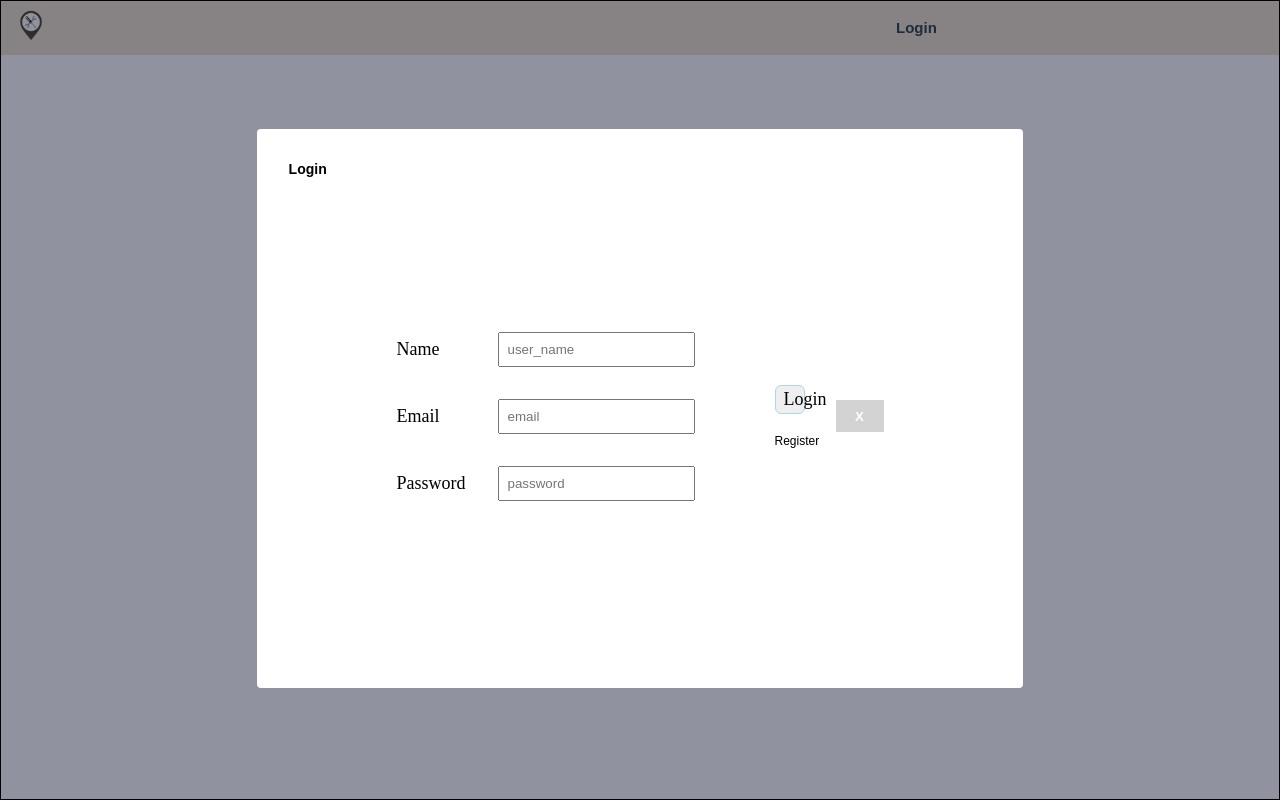
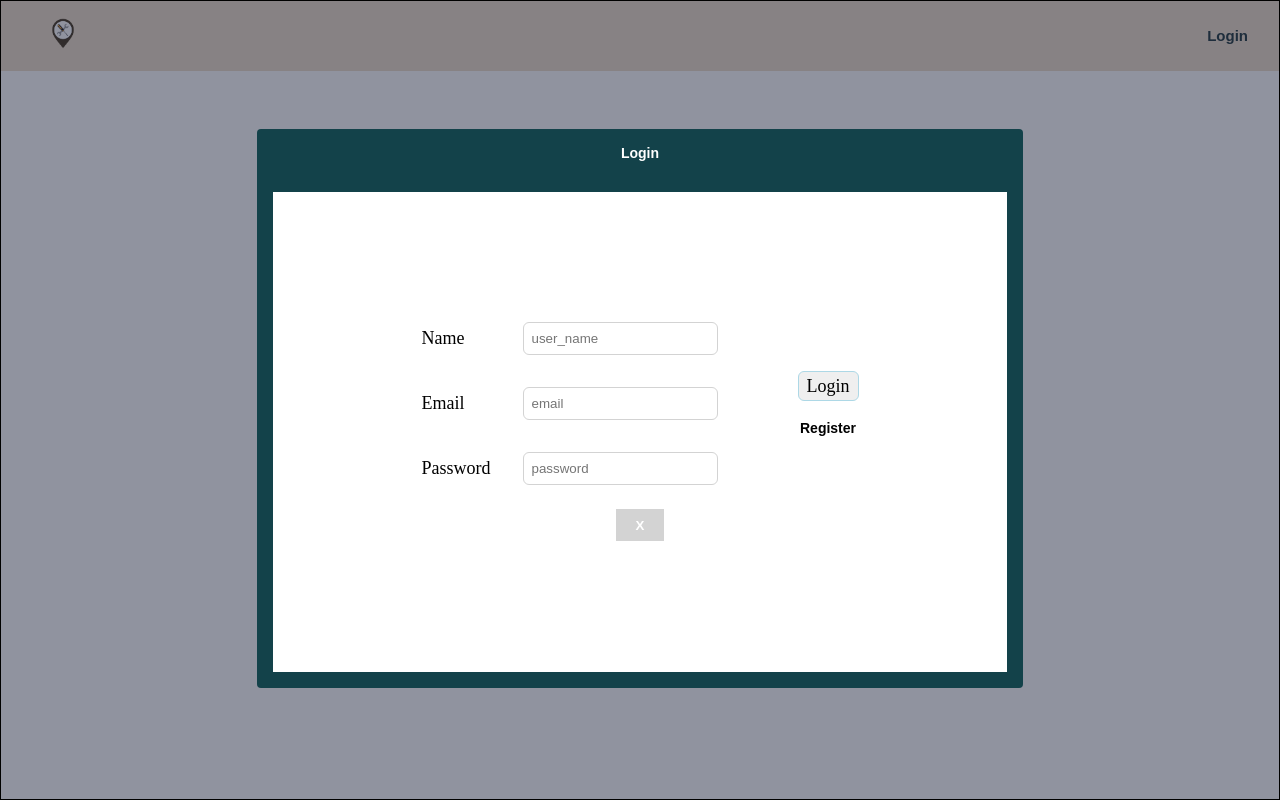
Before and after one commit to reema-susanroy/reema-susanroy-capstone-project, a React (Create React App) app: page /register in a window 1280 px wide. Both pictures are taken after a click on the element "Login". Shown: the top 800 px of the page. Built offline with nearby package versions, Linux system fonts and the light colour scheme.

Commit message:
Update dashboard style

```diff
--- a/src/components/Header/Header.scss
+++ b/src/components/Header/Header.scss
@@ -8,6 +8,8 @@
     // background-color: #34a5cdcc;
     background-color: #edddc8;
     color: #1a3238;
+    justify-content: space-between;
+    padding: 1rem 2rem;
 
     &__logo {
         //
@@ -30,18 +32,32 @@
 
 .navbar__side-container {
     display: flex;
-    width: 50%;
+    // width: 50%;
     gap: 1rem;
 
     @include tablet {
-        width: 20%;
+        // width: 20%;
     }
 }
 
 .navbar__welcome {
     font-size: 15px;
     align-items: center;
-    display: flex
+    display: flex;
+    position: relative;
+    text-decoration: none;
+
+    &:hover::after {
+        content: '';
+        display: block;
+        position: absolute;
+        bottom: 0;
+        left: 0;
+        width: 100%;
+        height: 2px;
+        background-color: #13424a;
+        animation: underline 0.3s ease-in-out forwards;
+    }
 }
 
 .navbar__menu--item {
@@ -133,7 +149,7 @@
 }
 
 .dashboard {
-    @include tablet{
+    @include tablet {
         position: absolute;
         bottom: 23rem;
         padding: 1rem;
@@ -142,7 +158,7 @@
 }
 
 .providers {
-    @include tablet{
+    @include tablet {
         position: absolute;
         bottom: 20rem;
         padding: 1rem;
--- a/src/components/LoginPopUp/LoginPopUp.jsx
+++ b/src/components/LoginPopUp/LoginPopUp.jsx
@@ -4,6 +4,7 @@ import { useNavigate } from "react-router";
 import { NavLink } from "react-router-dom";
 import '../../pages/Login/Login.scss';
 import { useAuth } from '../../utils/AuthContext';
+import logo from '../../assets/images/slogan.png'
 
 function LoginPopUp({ provider, providerId, onClose }) {
     const { login } = useAuth();
@@ -53,10 +54,10 @@ function LoginPopUp({ provider, providerId, onClose }) {
         }
     };
 
-    const handleNameChange = (value) => {setName(value)}
-    const handleEmailChange = (value) => {setEmail(value)}
-    const handlePasswordChange = (value) => {setPassword(value)}
-    const handleConfirmPasswordChange = (value) => {setConfirmPassword(value)}
+    const handleNameChange = (value) => { setName(value) }
+    const handleEmailChange = (value) => { setEmail(value) }
+    const handlePasswordChange = (value) => { setPassword(value) }
+    const handleConfirmPasswordChange = (value) => { setConfirmPassword(value) }
 
     const Validate = () => {
         if (password !== confirmPassword) {
@@ -101,14 +102,19 @@ function LoginPopUp({ provider, providerId, onClose }) {
     };
 
 
-    const handleRegister = () => {setToLogin(false);}
-    const handleLogin = () => {setToLogin(true)}
-    const closePopup = () => {onClose();}
+    const handleRegister = () => { setToLogin(false); }
+    const handleLogin = () => { setToLogin(true) }
+    const closePopup = () => { onClose(); }
     return (
         <>
             {toLogin &&
                 <section className="popup--modal">
-                    <h3>Login</h3>
+                    <h3 className="popup--modal__title">Login</h3>
+                    {/* <section className="popup--modal__logo">
+                        <div className="popup--modal__logo-cont">
+                            <img src={logo} alt="logo" />
+                        </div>
+                    </section> */}
                     <div className="login-container">
                         <form onSubmit={handleFormLogin} className='login__form'>
                             <section className='login__form__cont'>
@@ -135,7 +141,7 @@ function LoginPopUp({ provider, providerId, onClose }) {
                             <section className='login__form--button'>
                                 <button className='login__form--button--item' type="submit" >Login</button>
                                 {/* <p className='login__form--button--text'> New User? <strong><NavLink to={'/register'} className='login__form--button--navink'>Register</NavLink> </strong> instead !</p> */}
-                                <p onClick={handleRegister}>Register</p>
+                                <p onClick={handleRegister} className="login__form--button--next">Register</p>
                             </section>
                             {/* <section>
                                 <button onClick={closePopup} className='modal__button'>X</button>
@@ -143,6 +149,7 @@ function LoginPopUp({ provider, providerId, onClose }) {
                         </form>
                         {loginSuccess &&
                             <section>
+
                                 <button onClick={closePopup} className='modal__button'>X</button>
                             </section>
                         }
@@ -152,7 +159,7 @@ function LoginPopUp({ provider, providerId, onClose }) {
 
             {!toLogin &&
                 <section className="popup--modal">
-                    <h3>Register</h3>
+                    <h3 className="popup--modal__title">Register</h3>
                     <div className="login-container">
                         <form onSubmit={handleFormRegister} className='login__form'>
                             <section className='login__form__cont'>
@@ -181,7 +188,7 @@ function LoginPopUp({ provider, providerId, onClose }) {
                             <section className='login__form--button'>
                                 <button className='login__form--button--item' type="submit" >Register</button>
                                 {/* <p className='login__form--button--text'> New User? <strong><NavLink to={'/register'} className='login__form--button--navink'>Register</NavLink> </strong> instead !</p> */}
-                                <p onClick={handleLogin}>Login</p>
+                                <p onClick={handleLogin} className="login__form--button--next">Login</p>
                             </section>
 
                             {!registerSuccess &&
--- a/src/pages/Booking/Booking.scss
+++ b/src/pages/Booking/Booking.scss
@@ -104,6 +104,7 @@
         background-color: lightgray;
         color: white;
         font-weight: bolder;
+        margin-top: 1.5rem;
 
         @include tablet {
             width: 3rem;
--- a/src/pages/Login/Login.scss
+++ b/src/pages/Login/Login.scss
@@ -34,8 +34,10 @@
     justify-content: center;
     align-items: center;
     height: 70vh;
-    /* Adjust as needed */
-
+    // background-color: #95795d;
+    background-color: #ffffff;
+    display: flex;
+    flex-direction: column;
     @include tablet {
         height: 60vh;
     }
@@ -57,6 +59,13 @@ form {
 
 .login__form--input {
     padding: .5rem;
+    border: 1px solid lightgray;
+    border-radius: 6px;
+    outline: none;
+    &:focus {
+        border: 2px solid #13424a;
+        // outline: blue;
+    }
 }
 
 .login__form--button {
@@ -72,6 +81,7 @@ form {
         // align-items: center;
         // align-items: start;
         justify-content: center;
+        align-items: center;
     }
 
     &--item {
@@ -81,23 +91,27 @@ form {
         color: black;
         border: 1px solid lightblue;
         padding: .2rem .5rem;
-        width: 50%;
+        // width: 50%;
         border-radius: 6px;
         text-align: center;
     }
 
-    &--text {}
+    &--next {
+        font-size: 14px;
+    font-weight: 600;
+    }
 
-    &--navink {
-        // list-style-type: none;
-        text-decoration: none;
-        color: black;
-        cursor: pointer;
+    // &--navink {
+    //     // list-style-type: none;
+    //     @include active-input();
+    //     text-decoration: none;
+    //     color: black;
+    //     cursor: pointer;
 
-        &:hover {
-            color: blue;
-        }
-    }
+    //     &:hover {
+    //         color: blue;
+    //     }
+    // }
 }
 
 .errorMessage {
@@ -105,7 +119,8 @@ form {
 }
 
 .popup--modal {
-    background-color: white;
+    // background-color: white;
+    background-color: #95795d;
     padding: 1.25rem;
     width: 90%;
     height: 100%;
@@ -113,6 +128,7 @@ form {
     display: flex;
     flex-direction: column;
     justify-content: space-between;
+    background-color: #13424a;
 
     @include tablet {
         // bottom: 20rem;
@@ -122,11 +138,19 @@ form {
         height: 70%;
         margin: auto;
         margin-top: 16vh;
-        padding: 2rem;
+        padding: 1rem;
     }
 
     @include desktop {
         width: 60%;
         height: 70%;
     }
+
+    &__title {
+        display: flex;
+        align-items: center;
+        justify-content: center;
+        color: white;
+        align-self: center;
+    }
 }
--- a/src/styles/partials/_mixins.scss
+++ b/src/styles/partials/_mixins.scss
@@ -1,3 +1,5 @@
+@use './variables' as *;
+
 @mixin tablet {
     @media (min-width: 768px) {
         @content;
@@ -14,3 +16,32 @@
 @mixin desktop-margin{
     margin: 1rem 2rem;
 }
+
+@mixin default-input {
+    appearance: none;
+    outline: none;
+    border: 1px solid lightgray;
+    height: 2.25rem;
+    &::placeholder {
+    //   font-family: "Titillium Web";
+      color: $divider_color;
+    }
+  }
+
+  @mixin active-input {
+    @include default-input;
+    border: 1px solid blue;
+    &::placeholder {
+    //   font-family: "Titillium Web";
+      color: black;
+    }
+  }
+
+  @keyframes underline {
+    0% {
+      width: 100%;
+    }
+    100% {
+      width: 0%;
+    }
+  }
```
